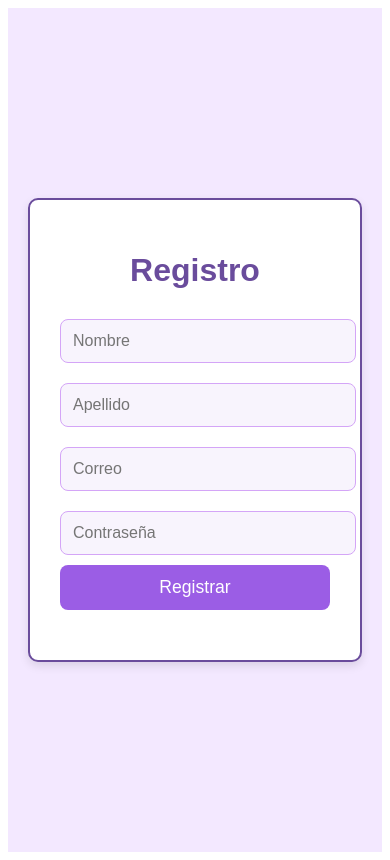
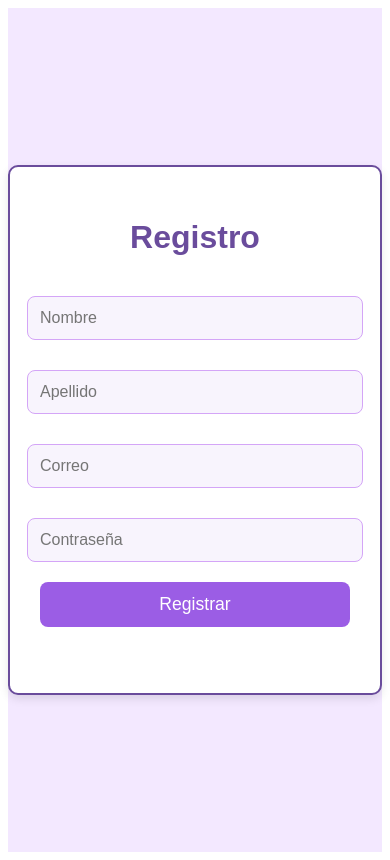
Before and after one commit to grzlz/todo-front, a SvelteKit app: page /registro in a window 390 px wide. Built offline with nearby package versions, Linux system fonts and the light colour scheme.

Commit message:
Hice que si el registro es exitoso se devuelva al inicio de sesión, hice una página falsa de login para probar que si sea redirigido, corregí el css para que estuviera centrado ya ahora sí bien

```diff
--- /dev/null
+++ b/src/routes/login/+page.svelte
@@ -0,0 +1 @@
+<h1>INICIO DE SESIÓN</h1>
--- a/src/routes/registro/+page.svelte
+++ b/src/routes/registro/+page.svelte
@@ -1,8 +1,10 @@
+
 <script>
+    import { goto } from '$app/navigation'; // Para manejar redirecciones en SvelteKit
     let nombre = "";
     let apellido = "";
     let correo = "";
-    let password = "";
+    let contra = "";
     let warnings = [];
 
     let emailregex = /^\w+([\.-]?\w+)@\w+([\.-]?\w+)(\.\w{2,3})+$/;
@@ -11,15 +13,21 @@
     async function registrar() {
     warnings = [];
 
-        if (nombre.length === 0) {
-            warnings.push("No ha puesto su nombre");
+    if (!nombre || nombre.trim().length === 0) {
+        warnings.push("El nombre es obligatorio.");
     }
-        if (apellido.length === 0) {
-            warnings.push("No ha puesto su apellido");
+    if (!apellido || apellido.trim().length === 0) {
+        warnings.push("El apellido es obligatorio.");
+    }
+    if (!emailregex.test(correo)) {
+            warnings.push("El correo no es válido");
+        }
+    if (!validacion.test(contra)) {
+            warnings.push("Su contraseña debe ser mayor a 6 carácteres y contener mayúsculas, minúsculas, números y símbolos");
         }
     if (warnings.length === 0) {
         try {
-                const response = await fetch('api/registrarUsuario', {
+            const response = await fetch('https://tu-api.com/registro', {
                     method: 'POST',
                     headers: {
                         'Content-Type': 'application/json',
@@ -28,21 +36,27 @@
                         nombre,
                         apellido,
                         correo,
-                        password,
+                        contra,
                     }),
                 });
 
         if (response.ok) {
                     const result = await response.json();
                     console.log('Registro exitoso:', result);
+
+     // Redirigir a la página de inicio de sesión
+    window.location.href = '/login'; // Cambia '/login' por la URL de tu página de inicio de sesión
                 } else {
-                    console.error('Error en el registro');
+                    const errorData = await response.json();
+                    warnings.push(errorData.message || "Error en el registro");
                 }
             } catch (error) {
                 console.error('Error en la solicitud HTTP:', error);
+                warnings.push("Hubo un problema al intentar registrarse.");
             }
         }
     }
+
 </script>
 
 <main>
@@ -52,7 +66,7 @@
         <input type="text" placeholder="Nombre" bind:value={nombre}>
         <input type="text" placeholder="Apellido" bind:value={apellido}>
         <input type="email" placeholder="Correo" bind:value={correo}>
-        <input type="password" placeholder="Contraseña" bind:value={password}>
+        <input type="password" placeholder="Contraseña" bind:value={contra}>
         <button on:click={registrar}>Registrar</button>
 
         <ul>
@@ -63,7 +77,8 @@
     </form>
 </main>
 
-<style>/* Estilo general para el formulario */
+<style>
+    /* Estilo general para centrar todo el contenido */
     main {
         display: flex;
         justify-content: center;
@@ -71,17 +86,23 @@ main {
         height: 100vh;
         background: #f3e8ff; /* Fondo suave morado */
         font-family: 'Arial', sans-serif;
+        margin: 0; /* Elimina márgenes */
+        padding: 0;
+        box-sizing: border-box; /* Asegura un mejor manejo del diseño */
     }
 
-/* Contenedor del formulario */
+    /* Formulario centrado */
     form {
         background-color: #ffffff;
         padding: 30px;
         border-radius: 10px;
         box-shadow: 0 4px 10px rgba(0, 0, 0, 0.1);
         width: 100%;
-    max-width: 400px;
-    margin: 20px;
+        max-width: 400px; /* Tamaño máximo del formulario */
+        display: flex;
+        flex-direction: column;
+        gap: 10px; /* Espaciado uniforme entre los elementos */
+        align-items: center; /* Centrar los elementos dentro del formulario */
         border: 2px solid #6a4c9c; /* Borde morado claro */
     }
 
@@ -93,7 +114,7 @@ h1 {
         color: #6a4c9c; /* Título en morado */
     }
 
-/* Estilo de los inputs */
+    /* Inputs centrados */
     input {
         width: 100%;
         padding: 12px;
@@ -105,17 +126,17 @@ input {
         background-color: #f8f4fd; /* Fondo de input morado muy suave */
     }
 
-/* Estilo cuando un input está enfocado */
+    /* Inputs enfocados */
     input:focus {
         border-color: #9b5de5; /* Morado oscuro cuando está enfocado */
         outline: none;
     }
 
-/* Estilo del botón */
+    /* Botón de enviar */
     button {
         width: 100%;
         padding: 12px;
-    background-color: #9b5de5; /* Morado en el botón */
+        background-color: #9b5de5; /* Botón morado */
         color: white;
         border: none;
         border-radius: 8px;
@@ -124,28 +145,29 @@ button {
         transition: background-color 0.3s ease;
     }
 
-/* Hover sobre el botón */
+    /* Hover del botón */
     button:hover {
-    background-color: #6a4c9c; /* Morado oscuro en hover */
+        background-color: #6a4c9c; /* Botón morado oscuro al pasar el cursor */
     }
 
     /* Lista de advertencias */
     ul {
         list-style-type: none;
         padding: 0;
-    margin-top: 20px;
+        margin-top: 10px;
         width: 100%;
     }
 
     ul li {
-    color: #e94e77; /* Rojo rosado para las advertencias */
+        color: #e94e77; /* Color rosado para advertencias */
         font-size: 0.9rem;
+        text-align: left;
     }
 
     /* Responsividad para pantallas pequeñas */
     @media (max-width: 480px) {
         form {
-        width: 90%;
+            width: 90%; /* El formulario ocupa un 90% de la pantalla */
         }
     }
     </style>
```
Lines whose indentation alone changed are shown as unchanged.
